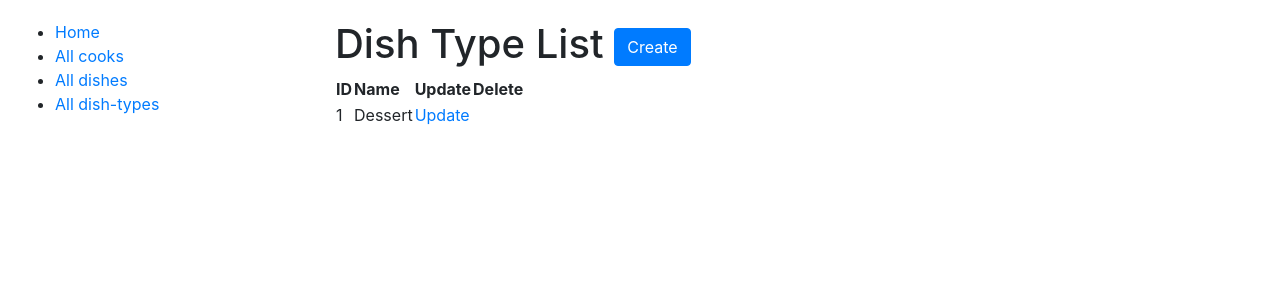
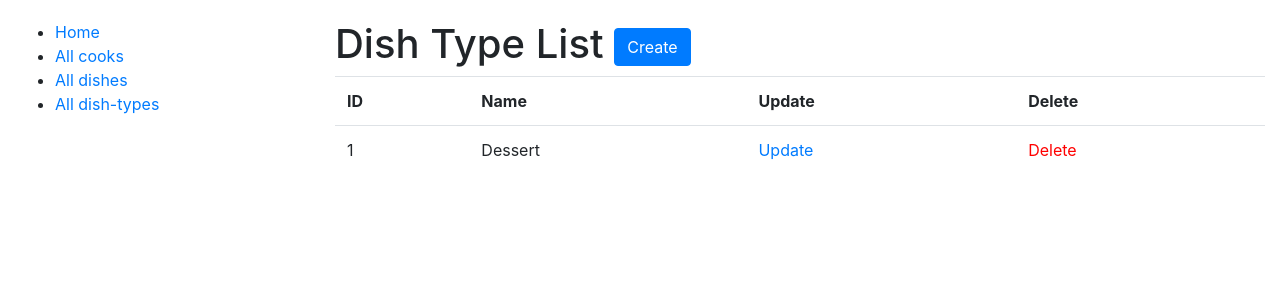
Before and after one commit to MrsLFG/restaurant-kitchen-service, a Django app: page /kitchen/dish-types/ in a window 1280 px wide. Shown: the top 300 px of the page. Run offline with Django 5.2, Linux system fonts and the light colour scheme; data comes from the database, SQL or seed files in the repository.

```diff
--- a/templates/kitchen/dish_type_list.html
+++ b/templates/kitchen/dish_type_list.html
@@ -12,13 +12,14 @@
     </a>
   </h1>
   {% if dish_type_list %}
-    <table>
+    <table class="table">
       <tr>
         <th>ID</th>
         <th>Name</th>
         <th>Update</th>
         <th>Delete</th>
       </tr>
+
       {% for dish_type in dish_type_list %}
         <tr>
           <td>
@@ -32,7 +33,12 @@
                 Update
               </a>
           </td>
-          <td></td>
+          <td>
+            <a style="color: red"
+                href="{% url 'kitchen:dish-type-delete' pk=dish_type.id %}">
+                Delete
+              </a>
+          </td>
         </tr>
       {% endfor %}
     </table>
```
